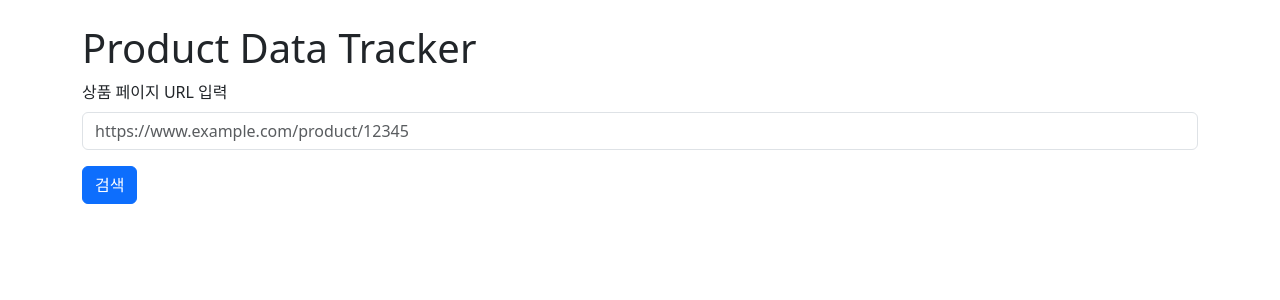
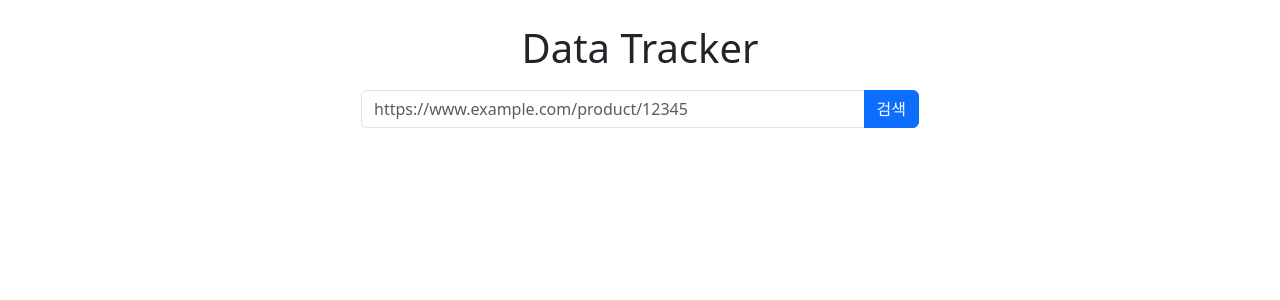
Before and after one commit to GreenMelody/family, a Flask app: page / in a window 1280 px wide. Shown: the top 300 px of the page. Run offline with Flask 3, Linux system fonts and the light colour scheme.

Commit message:
modify UI
Signed-off-by: minsu kim <cafri2580@gmail.com>

```diff
--- a/static/css/index.css
+++ b/static/css/index.css
@@ -1,78 +1,12 @@
-.container {
-    max-width: 600px;
+/* 전체 컨테이너를 가운데 정렬 및 너비 설정 */
+.centered-container {
     margin: 0 auto;
-    padding: 20px;
     text-align: center;
+    width: 50%;
 }
 
-#url-input {
-    width: 80%;
-    padding: 10px;
-    margin-top: 20px;
+/* 입력 필드와 버튼 간격 */
+.centered-container input,
+.centered-container button {
+    margin: 10px 0;
 }
-
-#search-button {
-    padding: 10px 20px;
-    margin-top: 20px;
-}
-
-.result-container {
-    margin-top: 30px;
-    text-align: left;
-}
-
-.product-info {
-    display: flex;
-    justify-content: space-between;
-    margin-bottom: 20px;
-}
-
-.product-details {
-    flex: 1;
-}
-
-.product-image {
-    flex: 0 0 150px;
-    text-align: right;
-}
-
-.product-image img {
-    max-width: 150px;
-    height: auto;
-}
-
-.chart-container {
-    width: 100%;
-    max-width: 600px;
-    margin: 0 auto;
-}
-
-.date-controls {
-    display: flex;
-    justify-content: center;
-    align-items: center;
-    gap: 10px;
-    margin-top: 20px;
-}
-
-.date-controls input[type="date"],
-.date-controls button {
-    padding: 5px 10px;
-    font-size: 14px;
-}
-
-.product-image img {
-    max-width: 150px; /* 너비 최대값 */
-    max-height: 150px; /* 높이 최대값 */
-    object-fit: contain; /* 이미지 비율 유지 */
-    border: 1px solid #ddd; /* 선택적 테두리 */
-    border-radius: 5px; /* 선택적 테두리 둥글게 */
-    padding: 5px; /* 선택적 여백 */
-}
-
-.status-message {
-    margin-top: 20px;
-    font-size: 14px;
-    color: #555;
-    font-style: italic;
-}
--- a/static/js/index.js
+++ b/static/js/index.js
@@ -25,16 +25,22 @@ document.addEventListener("DOMContentLoaded", () => {
 
         if (data.status === "active") {
             resultDiv.innerHTML = `
-                <p>해당 URL은 ${data.start_date}부터 데이터 수집 중입니다.</p>
-                <p>상품명: ${data.product_name}</p>
-                <p>
-                    <a href="${data.image_url}" target="_blank">
-                        <img src="${data.image_url}" alt="Product Image" style="width: 150px;">
-                    </a>
-                </p>
-                <p>모델명: ${data.model_name}</p>
-                <p>옵션: ${data.options}</p>
-                <p><a href="${data.product_url}" target="_blank">상품 페이지 바로가기</a></p>
+                <p><strong>해당 URL은 ${data.start_date}부터 데이터 수집 중입니다.<strong></p>
+                <div class="row">
+                    <!-- 왼쪽 열 -->
+                    <div class="col-md-6 text-start">
+                        <p><strong>상품명:</strong> ${data.product_name}</p>
+                        <p><strong>모델명:</strong> ${data.model_name}</p>
+                        <p><strong>옵션:</strong> ${data.options}</p>
+                        <p><strong>상품페이지: </strong><a href="${data.product_url}" target="_blank">바로가기</a></p>
+                    </div>
+                    <!-- 오른쪽 열 -->
+                    <div class="col-md-6 text-center">
+                        <a href="${data.image_url}" target="_blank">
+                            <img src="${data.image_url}" alt="Product Image" class="img-fluid rounded">
+                        </a>
+                    </div>
+                </div>
 
                 <div class="mt-4">
                     <label for="startDate">시작</label>
--- a/templates/index.html
+++ b/templates/index.html
@@ -5,19 +5,20 @@
     <meta name="viewport" content="width=device-width, initial-scale=1.0">
     <title>Product Data Tracker</title>
     <link href="https://cdn.jsdelivr.net/npm/bootstrap@5.3.0-alpha1/dist/css/bootstrap.min.css" rel="stylesheet">
+    <link href="/static/css/index.css" rel="stylesheet">
     <script src="https://cdn.jsdelivr.net/npm/chart.js"></script>
 </head>
 <body>
 <div class="container mt-4">
-    <h1>Product Data Tracker</h1>
-    <div class="mb-3">
-        <label for="urlInput" class="form-label">상품 페이지 URL 입력</label>
-        <input type="text" class="form-control" id="urlInput" placeholder="https://www.example.com/product/12345">
-    </div>
-    <button class="btn btn-primary" id="searchButton">검색</button>
-
-    <div id="result" class="mt-4">
-        <!-- 결과 내용이 동적으로 여기에 추가됩니다 -->
+    <div class="centered-container">
+        <h1>Data Tracker</h1>
+        <div class="input-group mb-3">
+            <input type="text" class="form-control" id="urlInput" placeholder="https://www.example.com/product/12345">
+            <button class="btn btn-primary" id="searchButton">검색</button>
+        </div>
+        <div id="result" class="mt-4">
+            <!-- 결과 내용이 동적으로 여기에 추가됩니다 -->
+        </div>
     </div>
 </div>
 
```
